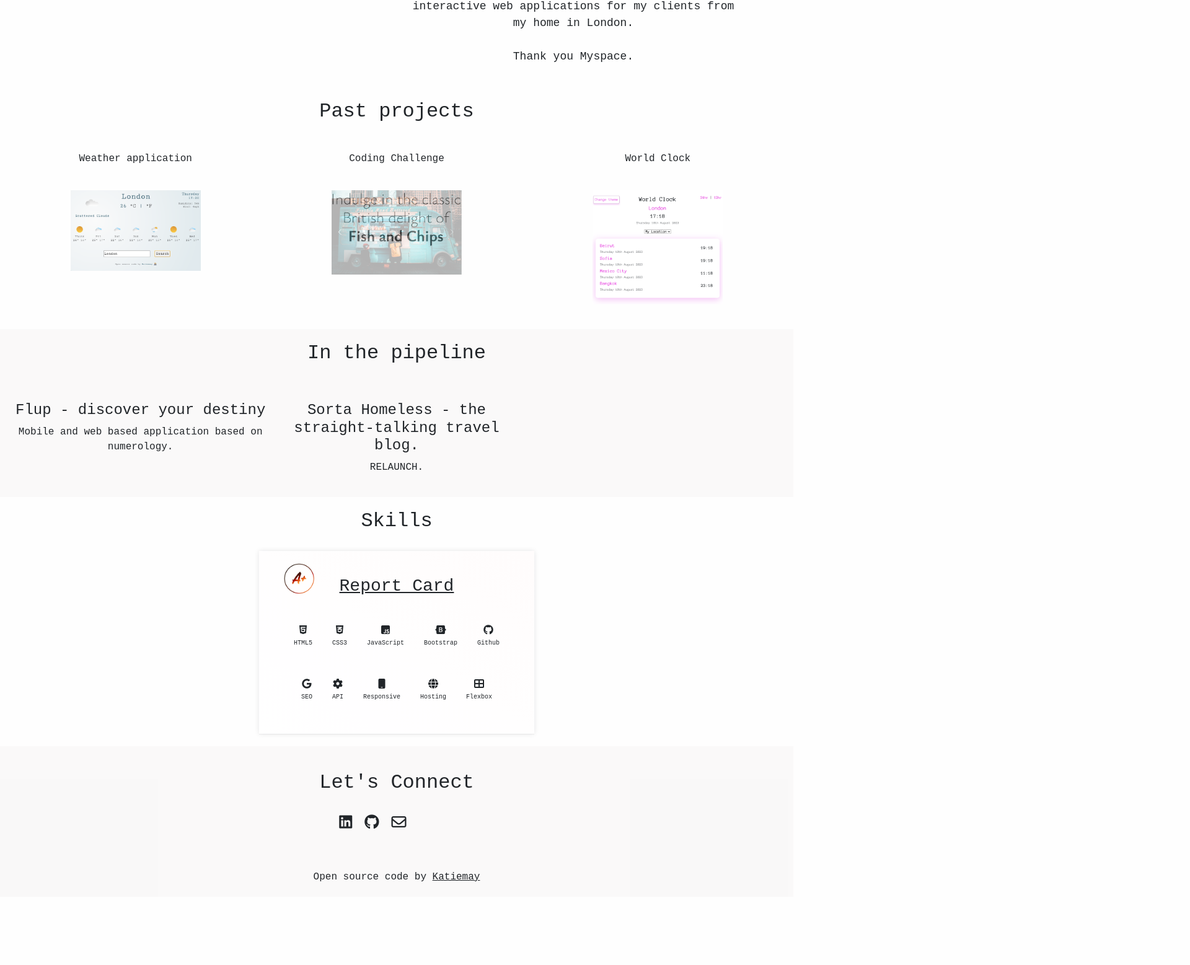
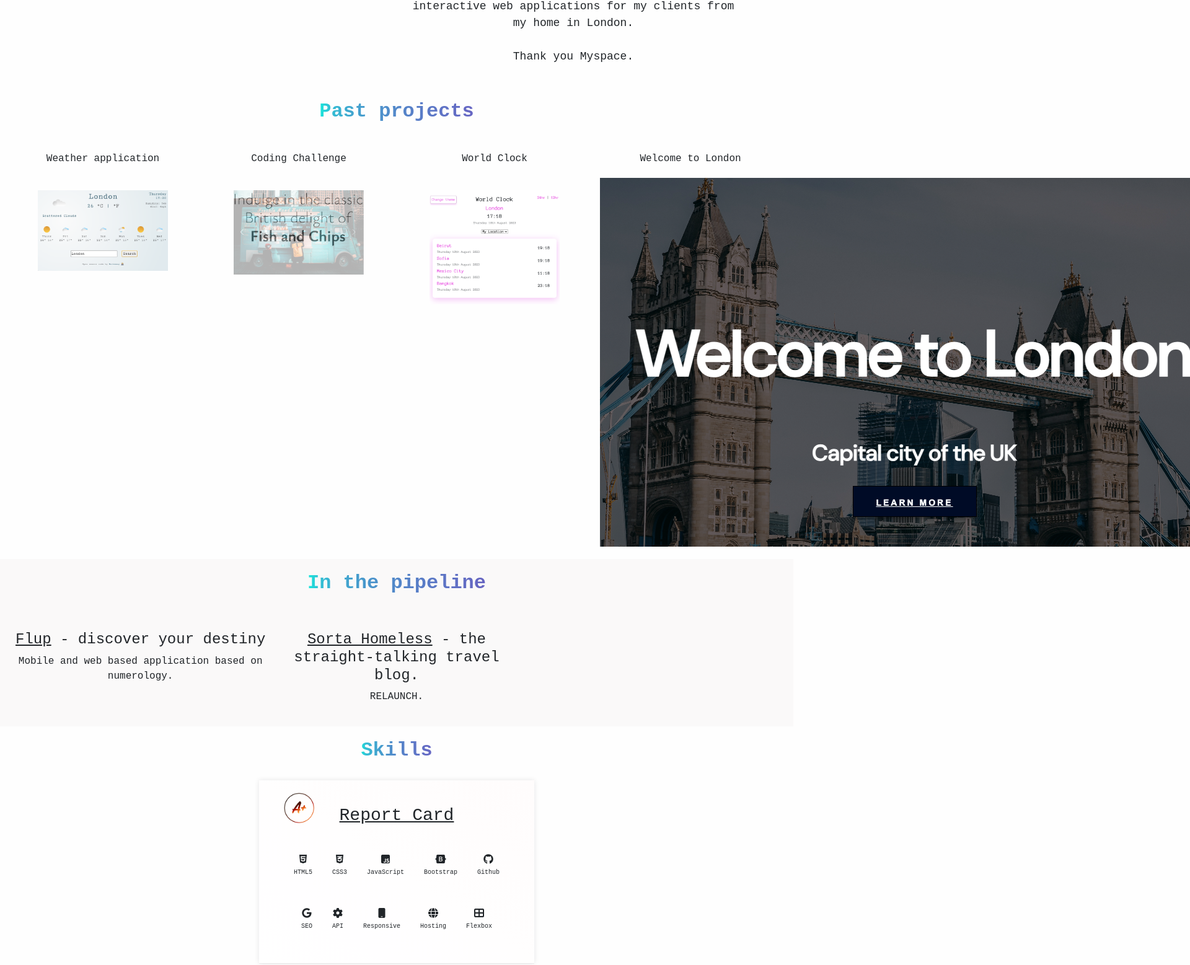
Before and after one commit to katiemayjones/portfolio-project, a plain HTML site: page index.html in a window 1280 px wide. Shown: the part 776-2333 px from the top of the page at 62% size, 1920 px wide, since content can reach past the window. Before the commit the page ends 2223 px from the top, so only its background shows below. Drawn offline with nearby package versions, Linux system fonts and the light colour scheme; a web font is replaced by a local one.

Commit message:
HTML changes
- Added another past project (Welcome to London)

```diff
--- a/index.html
+++ b/index.html
@@ -125,9 +125,11 @@
     </div>
     <!-- add links to the different projects -->
     <div class="container-fluid pastProjects" id="past-projects">
-      <h2 class="pastProjectsTitle">Past projects</h2>
+      <h2 class="pastProjectsTitle">
+        <span class="strong">Past projects</span>
+      </h2>
       <div class="row">
-        <div class="col d-flex d-sm-inline">
+        <div class="col-3 d-flex d-sm-inline">
           <h3 class="pastProjectDesc">Weather application</h3>
           <a href="https://verdant-muffin-eba333.netlify.app"
             ><img
@@ -136,7 +138,7 @@
               id="project-img"
           /></a>
         </div>
-        <div class="col d-flex d-sm-inline">
+        <div class="col-3 d-flex d-sm-inline">
           <h3 class="pastProjectDesc">Coding Challenge</h3>
           <a href="https://aquamarine-concha-340db0.netlify.app/"
             ><img
@@ -145,7 +147,7 @@
               id="project-img"
           /></a>
         </div>
-        <div class="col d-flex d-sm-inline">
+        <div class="col-3 d-flex d-sm-inline">
           <h3 class="pastProjectDesc">World Clock</h3>
           <a href="https://phenomenal-kashata-10ede3.netlify.app/">
             <img
@@ -154,24 +156,41 @@
               id="project-img"
           /></a>
         </div>
+        <div class="col-3 d-flex d-sm-inline">
+          <h3 class="pastProjectDesc">Welcome to London</h3>
+          <a href="https://flourishing-gecko-08a2e0.netlify.app">
+            <img
+              src="images/london-concept.png"
+              class="LondonImg"
+              id="project-img"
+          /></a>
+        </div>
       </div>
     </div>
 
     <div class="container-fluid inThePipeline" id="in-the-pipeline">
-      <h2 class="pipelineHeader">In the pipeline</h2>
+      <h2 class="pipelineHeader">
+        <span class="strong">In the pipeline</span>
+      </h2>
       <div class="grid">
         <div>
-          <h4>Flup - discover your destiny</h4>
+          <h4>
+            <a href="https://www.instagram.com/flupsite/">Flup</a> - discover
+            your destiny
+          </h4>
           <p>Mobile and web based application based on numerology.</p>
         </div>
         <div>
-          <h4>Sorta Homeless - the straight-talking travel blog.</h4>
+          <h4>
+            <a href="https://sortahomeless.com/">Sorta Homeless</a> - the
+            straight-talking travel blog.
+          </h4>
           <p>RELAUNCH.</p>
         </div>
       </div>
     </div>
     <div class="wrapper">
-      <h2 class="skillsTitle">Skills</h2>
+      <h2 class="skillsTitle"><span class="strong">Skills</span></h2>
       <div class="container-fluid reportCard" id="skills-id">
         <img
           src="/images/a-plus-graphic.png"
@@ -246,7 +265,7 @@
 
     <footer>
       <div class="container letsConnect" id="lets-connect">
-        <h2 class="text-center">Let's Connect</h2>
+        <h2 class="text-center"><span class="strong">Let's Connect </span></h2>
         <ul class="d-flex">
           <li class="socialLink">
             <a
```
Also changed, not shown: images/london-concept.png (added), 1 other file.
